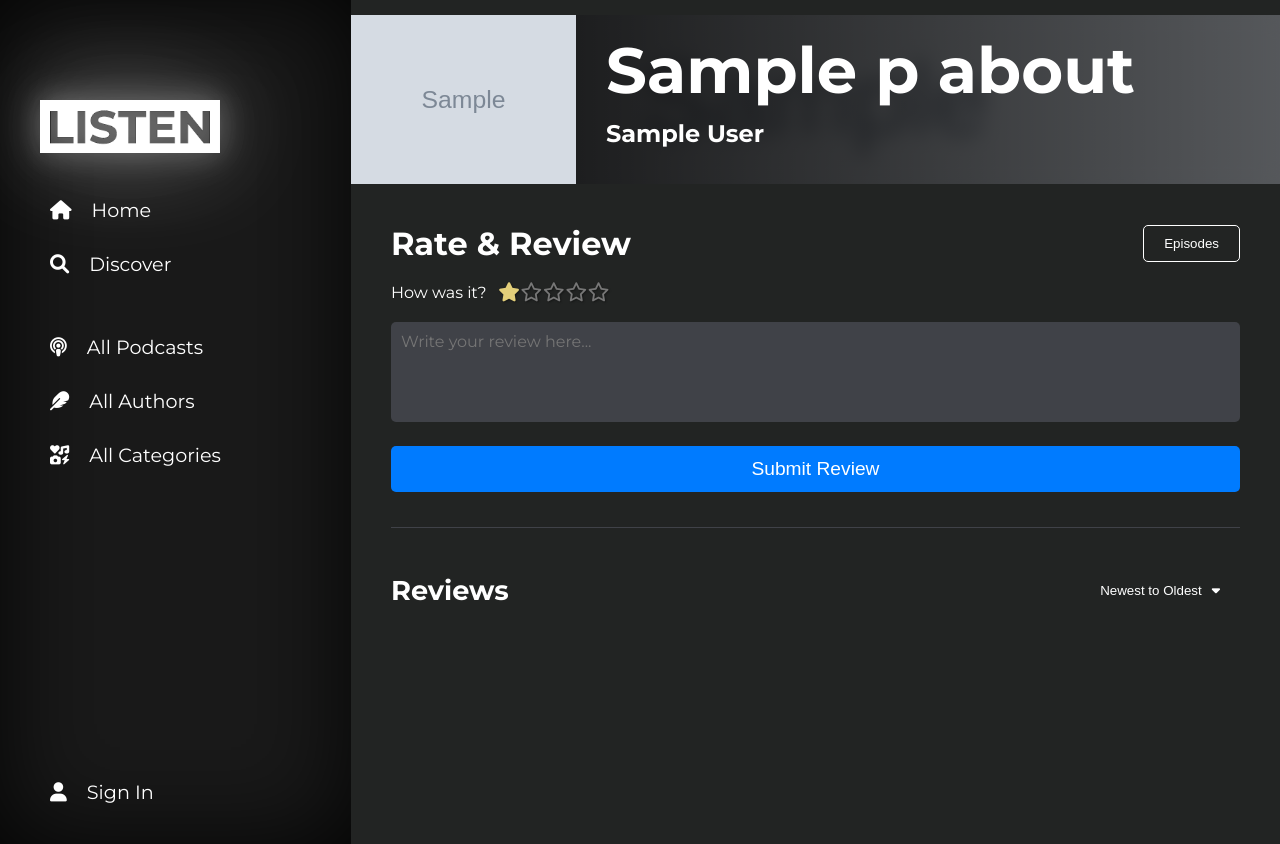
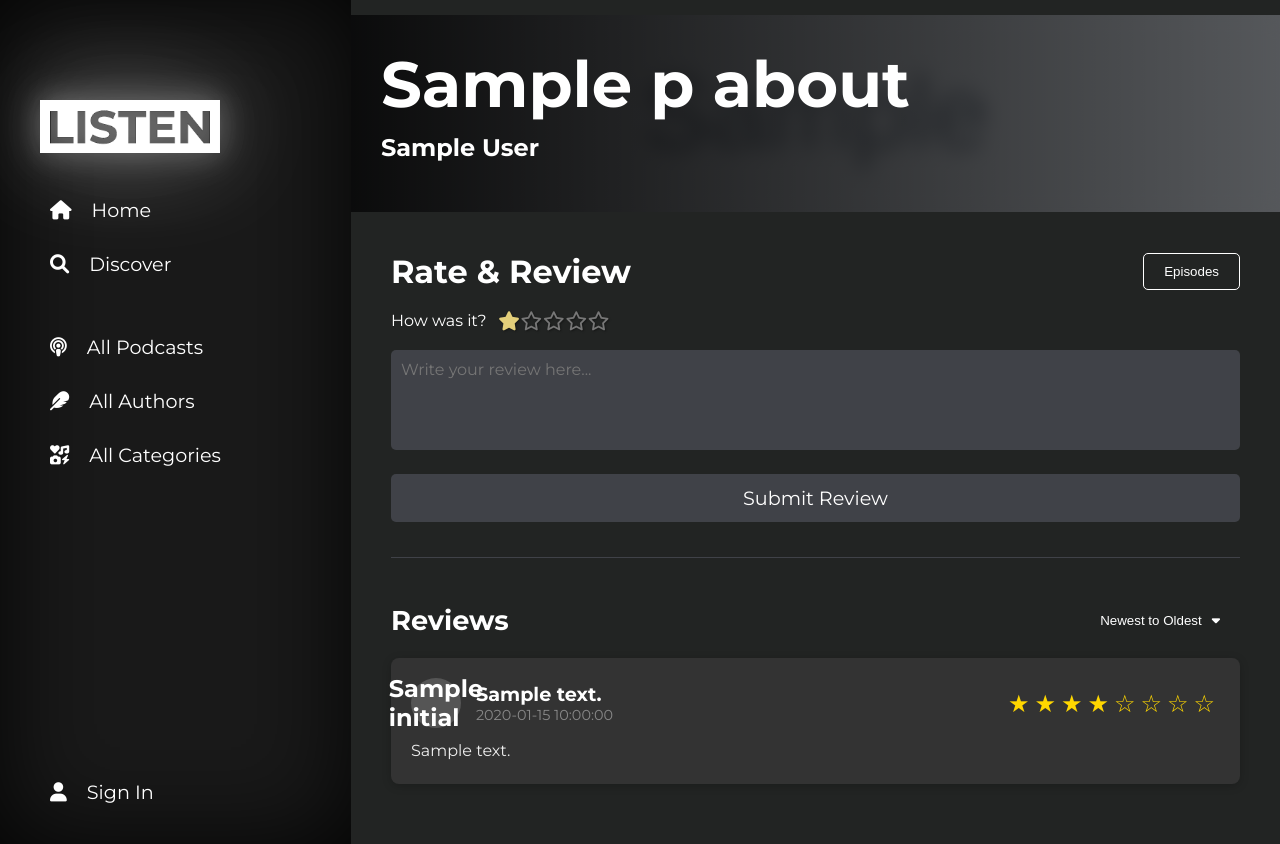
Before and after one commit to unix2dossss/Listen, a Flask app: template podcast/templates/review/review.html in a window 1280 px wide. Run offline with Flask 3, Linux system fonts and the light colour scheme; the template is opened without the code that fills it: most values are stand-ins (such as "Sample title", 1, 10 or a date in 2020); grey boxes marked "Sample" are stand-in pictures; some libraries are stand-ins or nearby versions.

Commit message:
Complete Most Review System

```diff
--- a/podcast/static/css/review.css
+++ b/podcast/static/css/review.css
@@ -72,6 +72,7 @@
   text-align: left;
   position: relative;
   z-index: 3;
+  padding: 30px;
 }
 
 .hero-image {
@@ -179,13 +180,13 @@
 .episodes {
   color: white;
   padding: 40px;
+  padding-bottom: 20px;
 }
 
 .episodes-header {
   display: flex;
   justify-content: space-between;
   align-items: center;
-  margin-bottom: 30px;
 }
 
 .episodes-title {
@@ -351,23 +352,24 @@
 .submit-btn {
   width: 100%;
   padding: 12px;
-  background-color: #007bff;
+  font-family: "Montserrat", sans-serif;
+  background-color: #404248;
   border: none;
   color: white;
   font-size: 1.2em;
   border-radius: 5px;
   cursor: pointer;
-  transition: background-color 0.3s ease;
+  transition: background-color 1s ease;
 }
 
 .submit-btn:hover {
-  background-color: #0056b3;
+  background-color: #404248ab;
 }
 
 .rating-container {
   display: flex;
-  align-items: center; /* Vertically aligns the stars and label */
-  gap: 10px; /* Adjust the gap between the label and stars */
+  align-items: center;
+  gap: 10px;
 }
 
 .rating {
@@ -399,10 +401,6 @@
   color: #777;
 }
 
-/* Floating this right, means that the stars
- * fill from the left, because of the successor
- * rule defined below. @see https://css-tricks.com/star-ratings/
- */
 .rating--interactive .star {
   float: right;
 }
@@ -418,7 +416,7 @@
 }
 
 .rating input {
-  display: none; /* Hide the radio buttons */
+  display: none;
 }
 
 .rating label {
@@ -452,3 +450,94 @@
   content: "\f005";
   color: #e3cf7a;
 }
+
+
+
+.reviews {
+  padding: 40px;
+  padding-top: 0px;
+  background-color: #222423;
+}
+
+.review-card {
+  background-color: #333;
+  border-radius: 8px;
+  box-shadow: 0 2px 10px rgba(0, 0, 0, 0.2);
+  padding: 20px;
+  padding-bottom: 5px;
+  margin-bottom: 20px;
+}
+
+.profile-section {
+  display: flex;
+  align-items: center;
+  margin-bottom: 10px;
+}
+
+.profile-circle {
+  width: 50px;
+  height: 50px;
+  border-radius: 50%;
+  background-color: #555;
+  color: white;
+  display: flex;
+  align-items: center;
+  justify-content: center;
+  font-size: 1.5em;
+  font-weight: bold;
+  margin-right: 15px;
+}
+
+.profile-header {
+  display: flex;
+  justify-content: space-between;
+  align-items: center;
+  width: 100%;
+}
+
+.name-date {
+  display: flex;
+  flex-direction: column;
+}
+
+.name {
+  font-size: 1.2em;
+  font-weight: bold;
+}
+
+.date-time {
+  font-size: 0.9em;
+  color: #888;
+}
+
+.review-content {
+  margin-bottom: 15px;
+}
+
+.review-content p {
+  line-height: 1.6;
+  font-size: 1em;
+  color: #eee;
+}
+
+.s-rating {
+  display: flex;
+  align-items: center;
+}
+
+.rstar {
+  color: gold;
+  font-size: 1.5em;
+  margin-right: 5px;
+}
+
+.no-reviews {
+    font-size: 1.2em;
+    color: #888;
+    margin-bottom: 20px;
+}
+
+.already-reviewed {
+    font-size: 1.2em;
+    color: #888;
+}
--- a/podcast/templates/review/review.html
+++ b/podcast/templates/review/review.html
@@ -15,11 +15,11 @@
       style="background-image: url('{{ p_about.podcast_image }}');"
     ></div>
     <div class="hero-content">
-      <img
-        src="{{ p_about.podcast_image }}"
-        alt="Podcast Image"
-        class="hero-image"
-      />
+<!--      <img-->
+<!--        src="{{ p_about.podcast_image }}"-->
+<!--        alt="Podcast Image"-->
+<!--        class="hero-image"-->
+<!--      />-->
       <div class="hero-text">
         <h1 class="hero-title">{{ p_about.podcast_title }}</h1>
         <p class="hero-subtitle">{{ p_about.podcast_author }}</p>
@@ -42,73 +42,74 @@
     <!--                <span class="tag">{{ category.category_name }}</span>-->
     <!--            {% endfor %}-->
     <!--        </div>-->
-    <form action="/submit-review" method="post">
+    {% if submit_disabled %}
+      <p class="already-reviewed">You have already reviewed this podcast!</p>
+    {% else %}
+    <form action="{{ url_for('review_bp.submit_review', podcast_id=p_about.podcast_id) }}" method="post">
         <div class="form-group rating-container">
             <label>How was it?</label>
-        <div
-          class="rating rating--interactive"
-          itemprop="reviewRating"
-          itemscope
-          itemtype="https://schema.org/Rating"
-        >
-          <p class="sr-only">
-            <meta itemprop="ratingValue" content="1" />
-            Not yet rated
-          </p>
-          <form action="#" class="clearfix">
-            <!-- Radio buttons for selecting the rating -->
+            <div class="rating rating--interactive" itemprop="reviewRating" itemscope itemtype="https://schema.org/Rating">
                 <input type="radio" id="star5" name="rating" value="5" />
-            <label class="star" for="star5" title="5 stars">
-              <span class="sr-only">Rate 5 star</span>
-            </label>
-
+                <label class="star" for="star5" title="5 stars"></label>
                 <input type="radio" id="star4" name="rating" value="4" />
-            <label class="star" for="star4" title="4 stars">
-              <span class="sr-only">Rate 4 star</span>
-            </label>
-
+                <label class="star" for="star4" title="4 stars"></label>
                 <input type="radio" id="star3" name="rating" value="3" />
-            <label class="star" for="star3" title="3 stars">
-              <span class="sr-only">Rate 3 star</span>
-            </label>
-
+                <label class="star" for="star3" title="3 stars"></label>
                 <input type="radio" id="star2" name="rating" value="2" />
-            <label class="star" for="star2" title="2 stars">
-              <span class="sr-only">Rate 2 star</span>
-            </label>
-
+                <label class="star" for="star2" title="2 stars"></label>
                 <input type="radio" id="star1" name="rating" value="1" checked />
-            <label class="star" for="star1" title="1 star">
-              <span class="sr-only">Rate 1 star</span>
-            </label>
-          </form>
+                <label class="star" for="star1" title="1 star"></label>
             </div>
         </div>
         <div class="form-group">
-        <textarea
-          id="reviewText"
-          name="reviewText"
-          maxlength="500"
-          placeholder="Write your review here..."
-          required
-        ></textarea>
+            <textarea id="reviewText" name="reviewText" maxlength="500" placeholder="Write your review here..." required></textarea>
         </div>
         <div class="form-group">
             <button type="submit" class="submit-btn">Submit Review</button>
         </div>
     </form>
     <hr class="about-separator" />
+    {% endif %}
   </section>
   <section class="episodes">
     <div class="episodes-header">
+      {% if p_reviews|length == 0 %}
+        <p class="no-reviews">It’s quiet here... your review could break the silence!</p>
+      {% else %}
         <h2 class="episodes-title">Reviews</h2>
         <button class="episodes-sort-btn">
         Newest to Oldest<i class="fa-solid fa-caret-down"></i>
       </button>
+      {% endif %}
     </div>
-    <br />
-
     <!-- Pagination -->
   </section>
+    <section class="reviews">
+        {% for review in p_reviews %}
+        <div class="review-card">
+            <div class="profile-section">
+            <div class="profile-circle">{{ review.initial }}</div>
+                <div class="profile-header">
+                    <div class="name-date">
+                        <h4 class="name">{{ review.reviewer }}</h4>
+                        <p class="date-time">{{ review.datetime | safe }}</p>
+                    </div>
+                    <div class="s-rating">
+                        {% for i in range(review.rating_full) %}
+                            <span class="rstar">&#9733;</span>
+                        {% endfor %}
+                        {% for i in range(review.rating_empty) %}
+                            <span class="rstar">&#9734;</span>
+                        {% endfor %}
+                    </div>
+                </div>
+            </div>
+            <div class="review-content">
+                <p>{{ review.comment }}</p>
+            </div>
+        </div>
+        {% endfor %}
+    </section>
+
 </main>
 {% endblock %}
--- a/podcast/utilities/utilities.py
+++ b/podcast/utilities/utilities.py
@@ -17,3 +17,7 @@ def get_username():
     if "username" in session:
         username = session["username"]
     return username
+
+
+def get_user_by_username(username: str, repo: AbstractRepository):
+    return services.get_user_by_username(username, repo)
```
Also changed, not shown: podcast/adapters/memory_repository.py (+9 -0 lines), podcast/adapters/repository.py (+8 -0 lines), podcast/domainmodel/model.py (+34 -14 lines), podcast/review/review.py (+68 -10 lines), podcast/review/services.py (added, +39 -0 lines), podcast/utilities/services.py (+5 -2 lines). Lines whose indentation alone changed are shown as unchanged.
